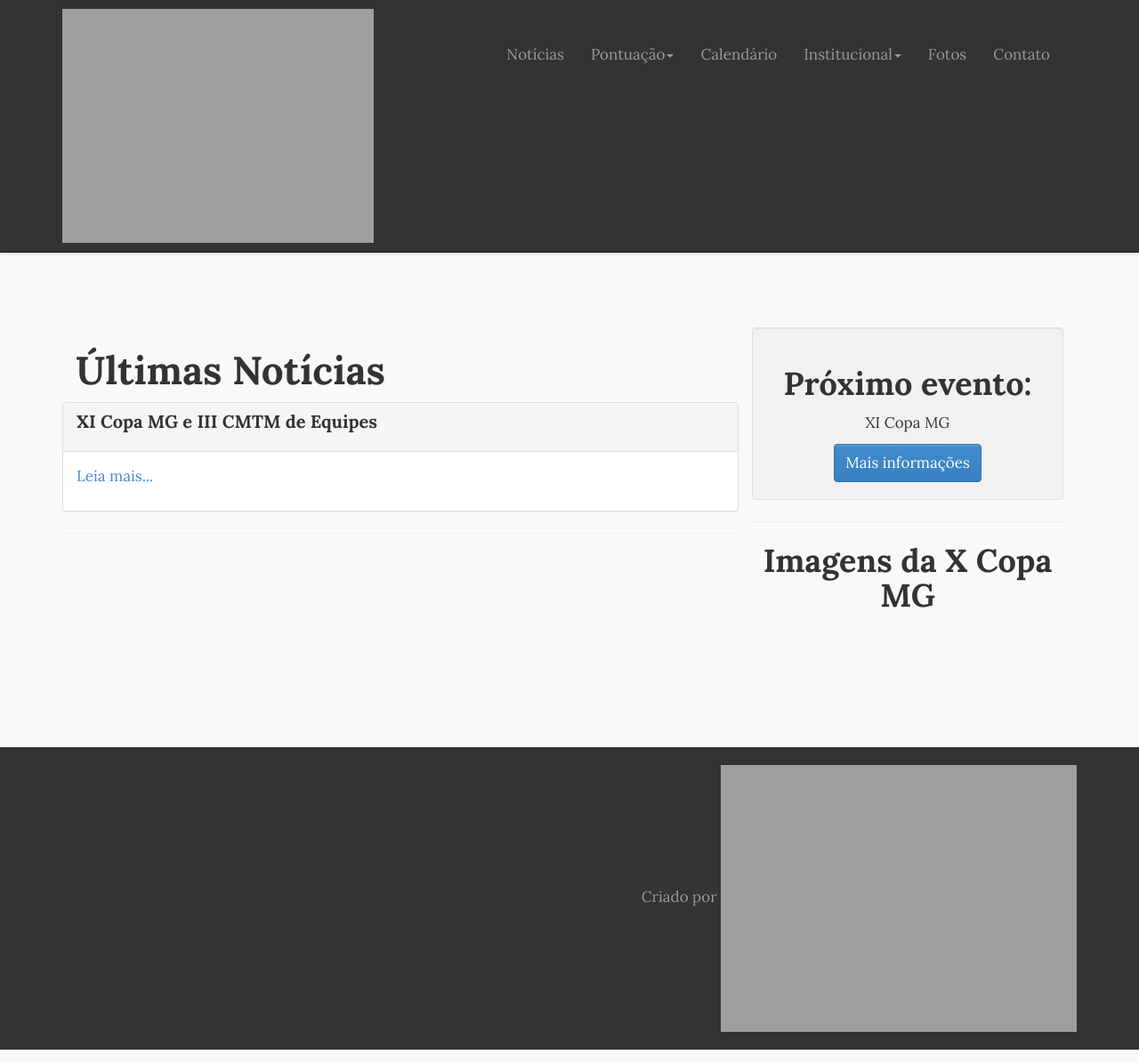
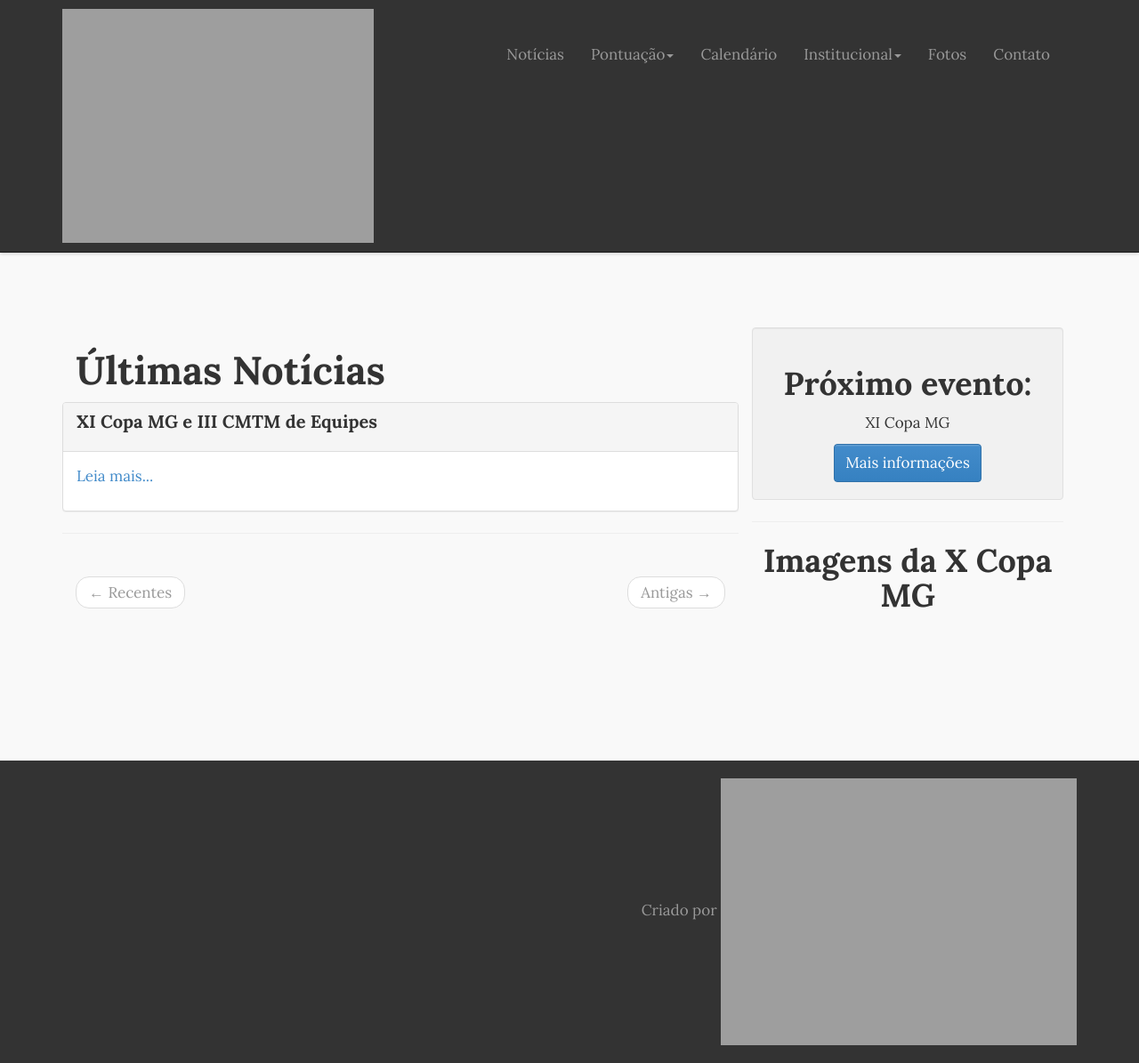
Before and after one commit to thiagokimo/fmtm, a Jekyll site: the page built from index.html, in a window 1280 px wide. Shown: the whole page at 89% size. Built offline with Jekyll 4.4.1, drawn with Linux system fonts in a browser that asks for light colours; Markdown is read by kramdown in place of the engine named in the settings; the list of posts is cut into pages by our own code.

Commit message:
Paginating home news

```diff
--- a/_config.yml
+++ b/_config.yml
@@ -6,6 +6,9 @@ baseurl: http://thiagokimo.github.io/fmtm-new
 
 permalink: pretty
 
+paginate: 5
+paginate_path: "pagina-:num"
+
 excerpt_separator: "<!-- more -->"
 
 last_event: "X Copa MG"
--- a/_includes/default/news.html
+++ b/_includes/default/news.html
@@ -1,5 +1,5 @@
 <div id="posts">
-  {% for post in site.posts %}
+  {% for post in paginator.posts %}
     <div class="row">
 
       <div class="panel panel-default">
@@ -19,4 +19,6 @@
         <hr>
       </div>
   {% endfor %}
+
+  {% include home/pagination.html %}
 </div>
--- /dev/null
+++ b/_includes/home/pagination.html
@@ -0,0 +1,13 @@
+<ul class="pager">
+  {% if paginator.previous_page %}
+    <li class="previous"><a href="{{ paginator.previous_page_path }}">&larr; Recentes</a>
+  {% else %}
+    <li class="previous disabled"><a href="#">&larr; Recentes</a></li>
+  {% endif %}
+
+  {% if paginator.next_page %}
+    <li class="next"><a href="{{ paginator.next_page_path }}">Antigas &rarr;</a></li>
+  {% else %}
+    <li class="next disabled"><a href="#">Antigas &rarr;</a></li>
+  {% endif %}
+</ul>
--- a/css/main.css
+++ b/css/main.css
@@ -43,6 +43,7 @@ body {
 #footer {
   background-color: #333;
   border-color: #1a1a1a;
+  margin-top: 15px;
 }
 
 /* Custom page CSS
```
